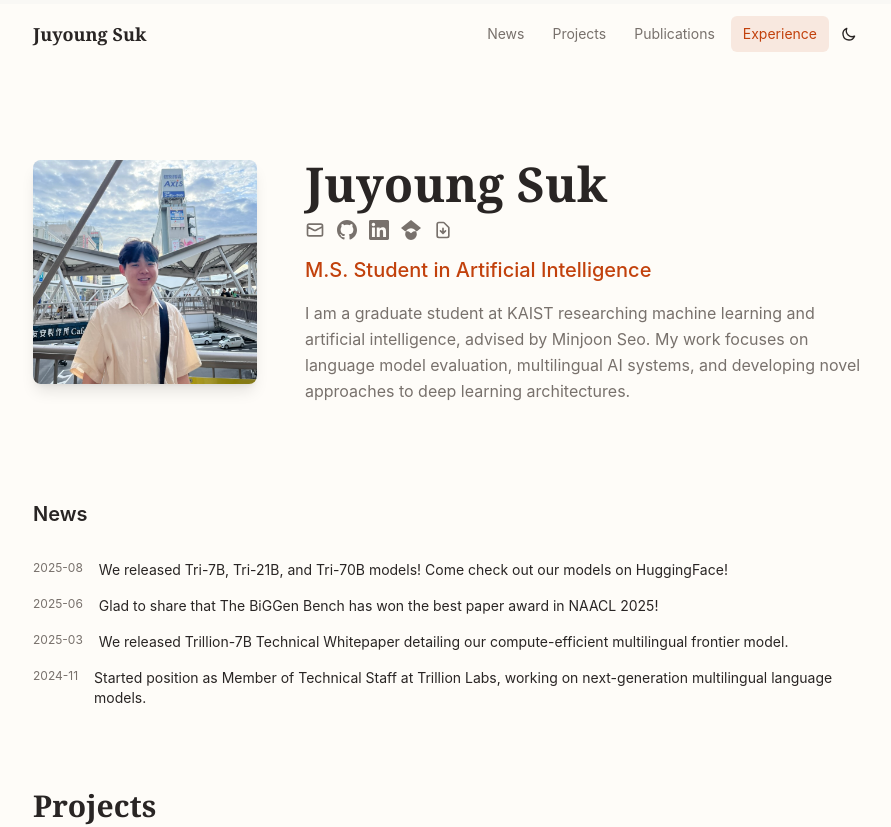
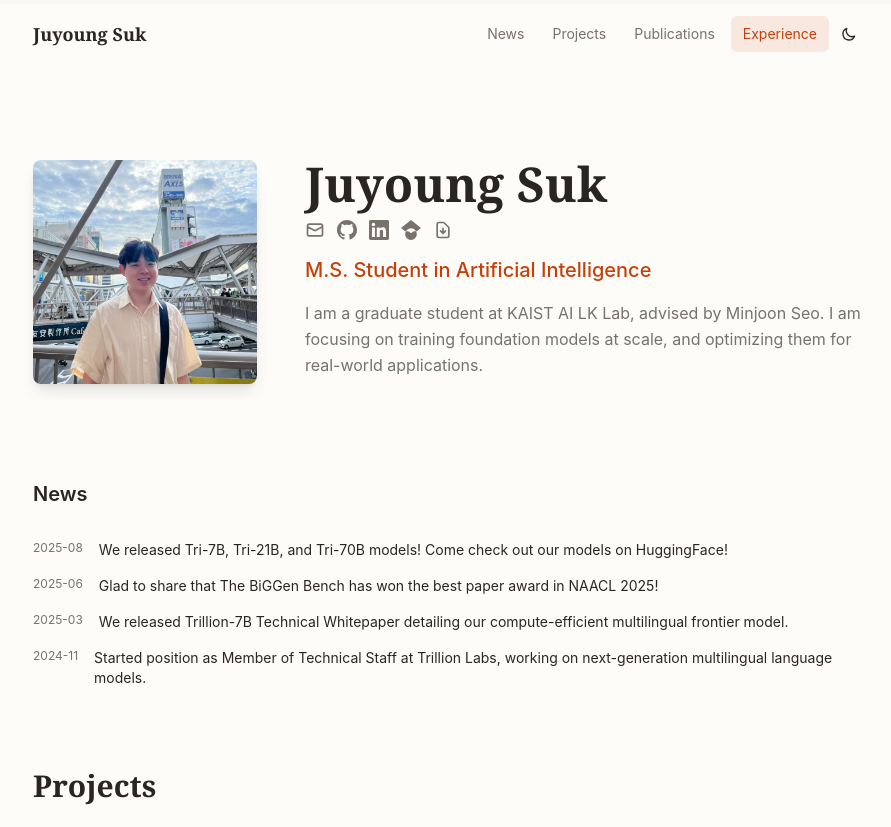
Before and after one commit to juyoungml/juyoungml.github.io, a Next.js app: page / in a window 1280 px wide. Shown: the top 827 px of the page, without its empty margins (191-1082 px from the left). Built offline with nearby package versions, Linux system fonts and the light colour scheme.

Commit message:
Update progress

```diff
--- a/data/portfolio.ts
+++ b/data/portfolio.ts
@@ -6,18 +6,11 @@ export const portfolioData = {
     email: "juyoung@kaist.ac.kr",
     github: "https://github.com/juyoungml",
     linkedin: "https://www.linkedin.com/in/juyoung-suk-b5175a192/",
-    googleScholar: "#",
+    googleScholar: "https://scholar.google.com/citations?user=mENsLCkAAAAJ",
     profileImage: "/profile.jpeg",
-    bio: "I am a graduate student at KAIST researching machine learning and artificial intelligence, advised by Minjoon Seo. My work focuses on language model evaluation, multilingual AI systems, and developing novel approaches to deep learning architectures."
+    bio: "I am a graduate student at KAIST AI LK Lab, advised by Minjoon Seo. I am focusing on training foundation models at scale, and optimizing them for real-world applications."
   },
 
-  // About Section
-  about: {
-    paragraphs: [
-      "I am currently pursuing my Master's degree in Computer Science, where I work on advancing the state-of-the-art in machine learning. My research interests span neural architecture search, interpretable AI, and efficient deep learning.",
-      "Prior to graduate school, I completed my B.S. in Computer Science with a focus on artificial intelligence and data science. I have industry experience working on large-scale ML systems and have contributed to several open-source projects."
-    ]
-  },
 
   // Work Experience
   experience: [
@@ -26,9 +19,9 @@ export const portfolioData = {
       role: "Member of Technical Staff",
       company: "Trillion Labs",
       period: "Nov. 2024 - Present",
-      description: "Core developer of Trillion-7B multilingual LLM.",
+      description: "Pretraining & Post-training foundation models",
       highlights: [
-        "Trillion-7B development (HuggingFace, NVIDIA GTC)"
+        "Trained Tri-7B, Tri-21B, and Tri-70B models",
       ]
     },
     {
@@ -36,9 +29,9 @@ export const portfolioData = {
       role: "Machine Learning Engineer",
       company: "ThetaOne",
       period: "Feb. 2023 - July. 2023",
-      description: "RAG pipeline development for Metabuddy.",
+      description: "Developed RAG pipeline for Metabuddy.",
       highlights: [
-        "End-to-end ML pipeline with LangChain"
+        "End-to-end ML pipeline for Metabuddy application"
       ]
     },
     {
```
